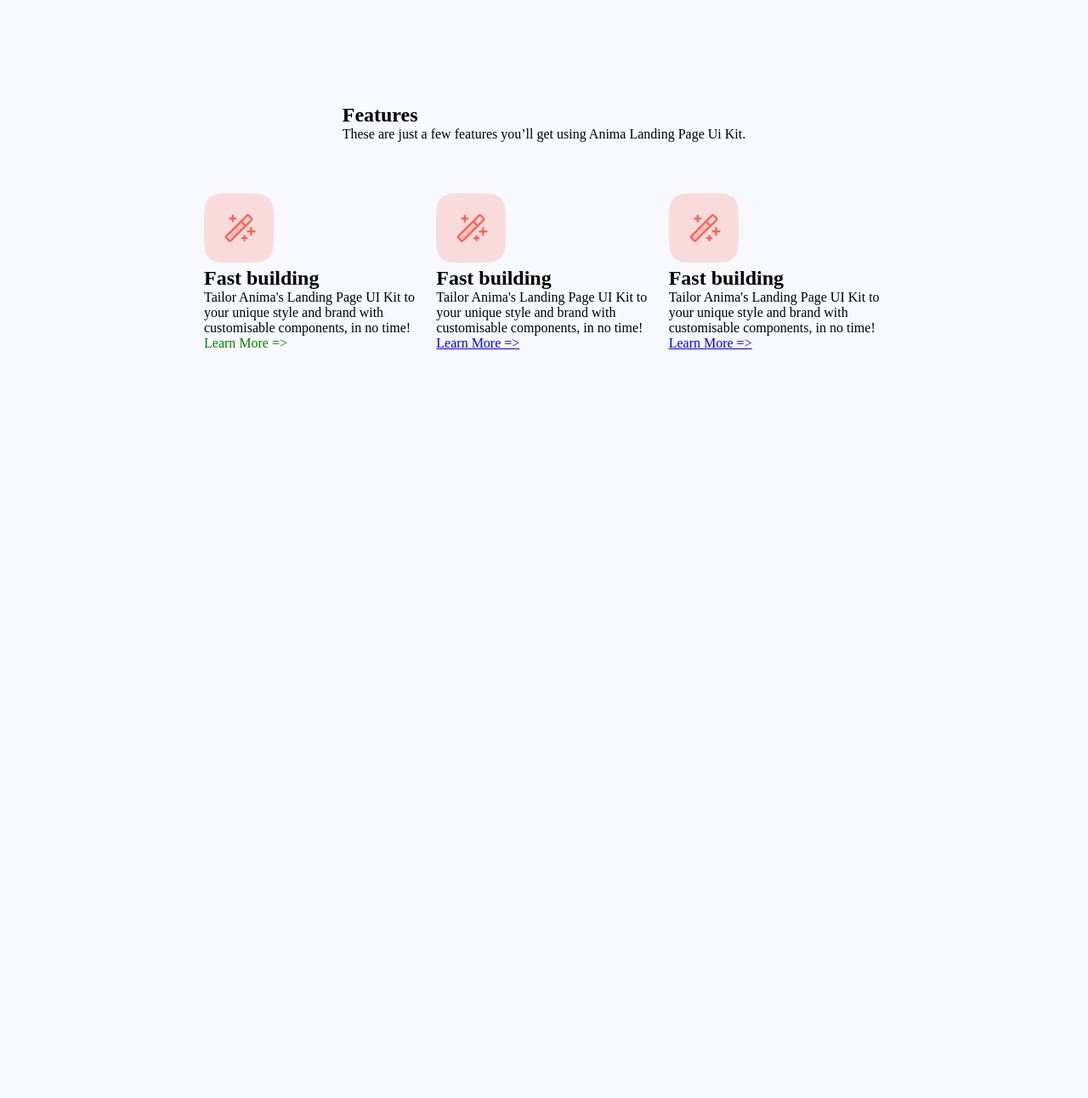
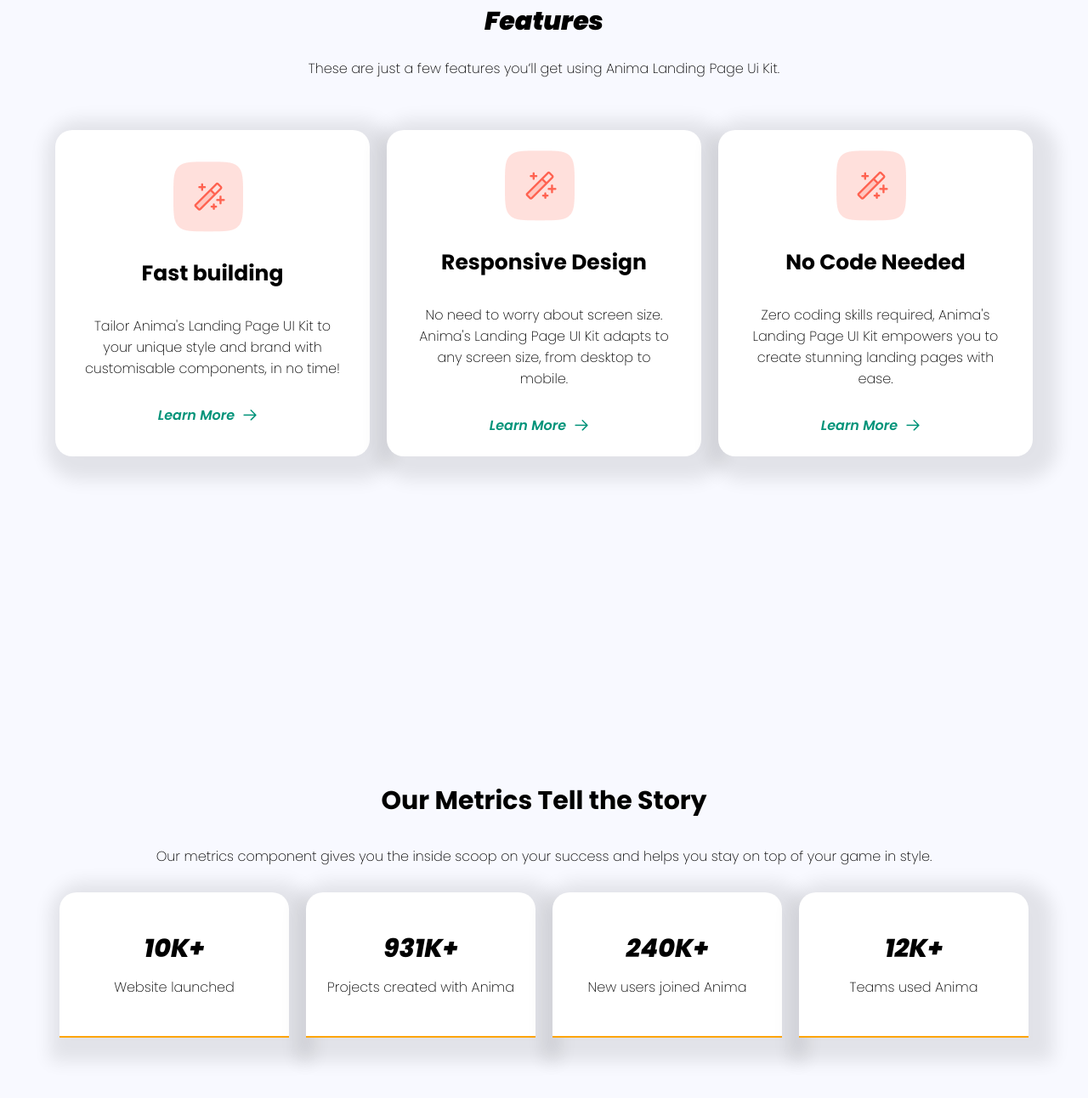
Before and after one commit to WilliamRibeiR0/landingPag, a plain HTML site: page index.html in a window 1280 px wide. Shown: the part 1322-2614 px from the top of the page at 85% size. Before the commit the page ends 1989 px from the top, so only its background shows below. Drawn offline with Linux system fonts and the light colour scheme.

Commit message:
adição Section

```diff
--- a/index.html
+++ b/index.html
@@ -56,33 +56,55 @@
 
             <section id="features">
                 <div>
-                    <h1>Features</h1>
+                    <h2>Features</h2>
                     <p>These are just a few features you’ll get using Anima Landing Page Ui Kit.</p>
                 </div>
                 <div class="card">
-                    <div class="fast">
+                    <div class="childrenCard">
                         <img src="icons/Icon.png" alt="">
-                        <h2>Fast building</h2>
+                        <h3>Fast building</h3>
                         <p>Tailor Anima's Landing Page UI Kit to your unique style and brand with customisable components, in no time!</p>
                         <a href="#">
-                            Learn More =>
+                            Learn More <img src="icons/ArrowRight.png" alt="">
                         </a>
                     </div>
-                    <div class="responsive">
+                    <div class="childrenCard">
                         <img src="icons/Icon.png" alt="">
-                        <h2>Fast building</h2>
-                        <p>Tailor Anima's Landing Page UI Kit to your unique style and brand with customisable components, in no time!</p>
+                        <h3>Responsive Design</h3>
+                        <p>No need to worry about screen size. Anima's Landing Page UI Kit adapts to any screen size, from desktop to mobile.</p>
                         <a href="#">
-                            Learn More =>
+                            Learn More <img src="icons/ArrowRight.png" alt="">
                         </a>
                     </div>
-                    <div class="code">
+                    <div class="childrenCard">
                         <img src="icons/Icon.png" alt="">
-                        <h2>Fast building</h2>
-                        <p>Tailor Anima's Landing Page UI Kit to your unique style and brand with customisable components, in no time!</p>
+                        <h3>No Code Needed</h3>
+                        <p>Zero coding skills required, Anima's Landing Page UI Kit empowers you to create stunning landing pages with ease.</p>
                         <a href="#">
-                            Learn More =>
+                            Learn More <img src="icons/ArrowRight.png" alt="">
                         </a>
+                    </div>
+                </div>
+            </section>
+
+            <section id="metrics">
+                <h2>Our Metrics Tell the Story</h2>
+                <p>Our metrics component gives you the inside scoop on your success and helps you stay on top of your game in style.</p>
+                <div class="metricsChildren">
+                    <div class="cardmetrics">
+                        <span>10K+</span>
+                        <p>Website launched</p></div>
+                    <div class="cardmetrics">
+                        <span>931K+</span>
+                        <p>Projects created with Anima</p>
+                    </div>
+                    <div class="cardmetrics">
+                        <span>240K+</span>
+                        <p>New users joined Anima</p>
+                    </div>
+                    <div class="cardmetrics">
+                        <span>12K+</span>
+                        <p>Teams used Anima</p>
                     </div>
                 </div>
             </section>
--- a/style.css
+++ b/style.css
@@ -1,6 +1,6 @@
-@import url('https://fonts.googleapis.com/css2?family=Roboto:ital,wght@0,100;0,300;0,400;0,500;0,700;0,900;1,100;1,300;1,400;1,500;1,700;1,900&display=swap');
-
-*{
+@import url("https://fonts.googleapis.com/css2?family=Roboto:ital,wght@0,100;0,300;0,400;0,500;0,700;0,900;1,100;1,300;1,400;1,500;1,700;1,900&display=swap");
+@import url("https://fonts.googleapis.com/css2?family=Poppins:ital,wght@0,100;0,200;0,300;0,400;0,500;0,600;0,700;0,800;0,900;1,100;1,200;1,300;1,400;1,500;1,600;1,700;1,800;1,900&display=swap");
+* {
     margin: 0;
     padding: 0;
     box-sizing: border-box;
@@ -13,16 +13,16 @@
     --button-color: #009379;
 }
 
-body{
+body {
     background-color: #f8f9ff;
-
-
-
+    font-family: "Poppins", sans-serif;
+    font-weight: 200;
+    font-style: normal;
 }
 
 /*------------------- HEADER ---------------------------*/
 
-header{
+header {
     display: flex;
     align-items: center;
     justify-content: space-around;
@@ -34,21 +34,27 @@ header{
     font-style: normal;
 }
 
-header nav{
-   display: flex;
-   gap: 20px;
+header nav {
+    display: flex;
+    gap: 20px;
 }
 
-.title{
+.title {
     font-size: 21px;
     display: flex;
     align-items: center;
     justify-content: center;
 }
 
-.contact{
+.title strong {
+    font-family: "Poppins", sans-serif;
+    font-weight: 600;
+    font-style: normal;
+}
+
+.contact {
     background-color: #e5f4f2;
-    box-shadow: 2px 2px 2px black;
+    box-shadow: 0px 5px 8px #0000008a;
     color: var(--button-color);
     width: 202px;
     height: 60px;
@@ -58,8 +64,9 @@ header nav{
     text-decoration: none;
 }
 
-.GetStandart{
-    box-shadow: 2px 2px 2px black;
+.GetStandart {
+    box-shadow: 0px 5px 8px #0000008a;
+
     display: flex;
     align-items: center;
     justify-content: center;
@@ -73,61 +80,54 @@ header nav{
 
 /*------------------- SECTION main ---------------------------*/
 
-main{
+main {
     display: flex;
     align-items: center;
     flex-direction: column;
 }
 
-
-
-
-
 /*------------------- SECTION pagInt ---------------------------*/
 
-
-
-
-img{
+img {
     margin-right: 10px;
 }
 
-.pagInt strong{
+.pagInt strong {
     color: #3d98f3;
 }
 
-.pagInt{
+.pagInt {
     height: 100vh;
     width: 100%;
     display: flex;
     align-items: center;
     justify-content: center;
     gap: 72px;
-    box-shadow: 2px 2px black;
+
+    box-shadow: 0px 8px 8px 0px #0000002a;
     margin-bottom: 60px;
 }
 
-.intButton{
+.intButton {
     display: flex;
     margin-top: 40px;
     gap: 20px;
 }
 
-.intInfo h1{
+.intInfo h1 {
     width: 648px;
     font-size: 85px;
     font-family: "Roboto", sans-serif;
     font-style: normal;
-
 }
 
-.intInfo p{
+.intInfo p {
     font-size: 20px;
     width: 648px;
     margin-top: 20px;
 }
 
-.intGet{
+.intGet {
     display: flex;
     align-items: center;
     justify-content: center;
@@ -139,7 +139,7 @@ img{
     background-color: var(--button-color);
 }
 
-.getHow{
+.getHow {
     background-color: white;
     border: 1px solid green;
     color: green;
@@ -153,13 +153,12 @@ img{
 
 /*------------------- SECTION logoBar ---------------------------*/
 
-.logBar{
+.logBar {
     display: grid;
     place-items: center;
-
 }
 
-.logoList{
+.logoList {
     display: flex;
     width: 1170px;
     align-items: center;
@@ -169,12 +168,11 @@ img{
     border-top: solid 1px;
     border-bottom: solid 1px;
     padding: 61px;
-
 }
 
 /*------------------- SECTION features ---------------------------*/
 
-#features{
+#features {
     display: flex;
     flex-direction: column;
     align-items: center;
@@ -184,13 +182,92 @@ img{
     gap: 60px;
 }
 
-.fast a{
-    color: green;
-    text-decoration: none;
+#features h2 {
+    text-align: center;
+    font-size: 30px;
+    font-family: "Poppins", sans-serif;
+    font-weight: 900;
+    font-style: italic;
+    margin-bottom: 20px;
 }
 
-.card{
-
+.card {
     display: flex;
     gap: 20px;
 }
+
+.childrenCard {
+    background-color: #ffffff;
+    border-radius: 20px;
+    width: 370px;
+    height: 384px;
+    display: flex;
+    flex-direction: column;
+    justify-content: center;
+    align-items: center;
+    gap: 30px;
+    box-shadow: 9px 8px 20px 20px #00000017;
+}
+
+.childrenCard h3{
+    font-size: 25px;
+}
+
+.childrenCard p {
+    text-align: center;
+    width: 310px;
+}
+
+.childrenCard a {
+    color: #009379;
+    text-decoration: none;
+    font-family: "Poppins", sans-serif;
+    font-weight: 600;
+    font-style: italic;
+    display: flex;
+    align-items: center;
+    justify-content: center;
+    gap: 8px;
+}
+
+/*------------------- SECTION Metrics ---------------------------*/
+
+#metrics{
+    display: flex;
+    flex-direction: column;
+    align-items: center;
+    justify-content: center;
+    height: 100vh;
+    gap: 30px;
+}
+
+#metrics h2{
+    font-size: 30px;
+}
+
+.metricsChildren{
+    display: flex;
+    gap: 20px;
+}
+
+.cardmetrics{
+    background-color: #ffffff;
+    border-top-left-radius: 20px;
+    border-top-right-radius: 20px;
+    display: flex;
+    flex-direction: column;
+    justify-content: center;
+    align-items: center;
+    gap: 10px;
+    box-shadow: 9px 8px 20px 20px #00000017;
+    border-bottom: 2px solid orange;
+    width: 270px;
+    height: 171px;
+}
+
+.cardmetrics span{
+    font-family: "Poppins", sans-serif;
+    font-weight: 800;
+    font-style: italic;
+    font-size: 30px;
+}
```
Also changed, not shown: icons/ArrowRight.png (added), icons/Icon(1).png (added), icons/Icon(2).png (added).
